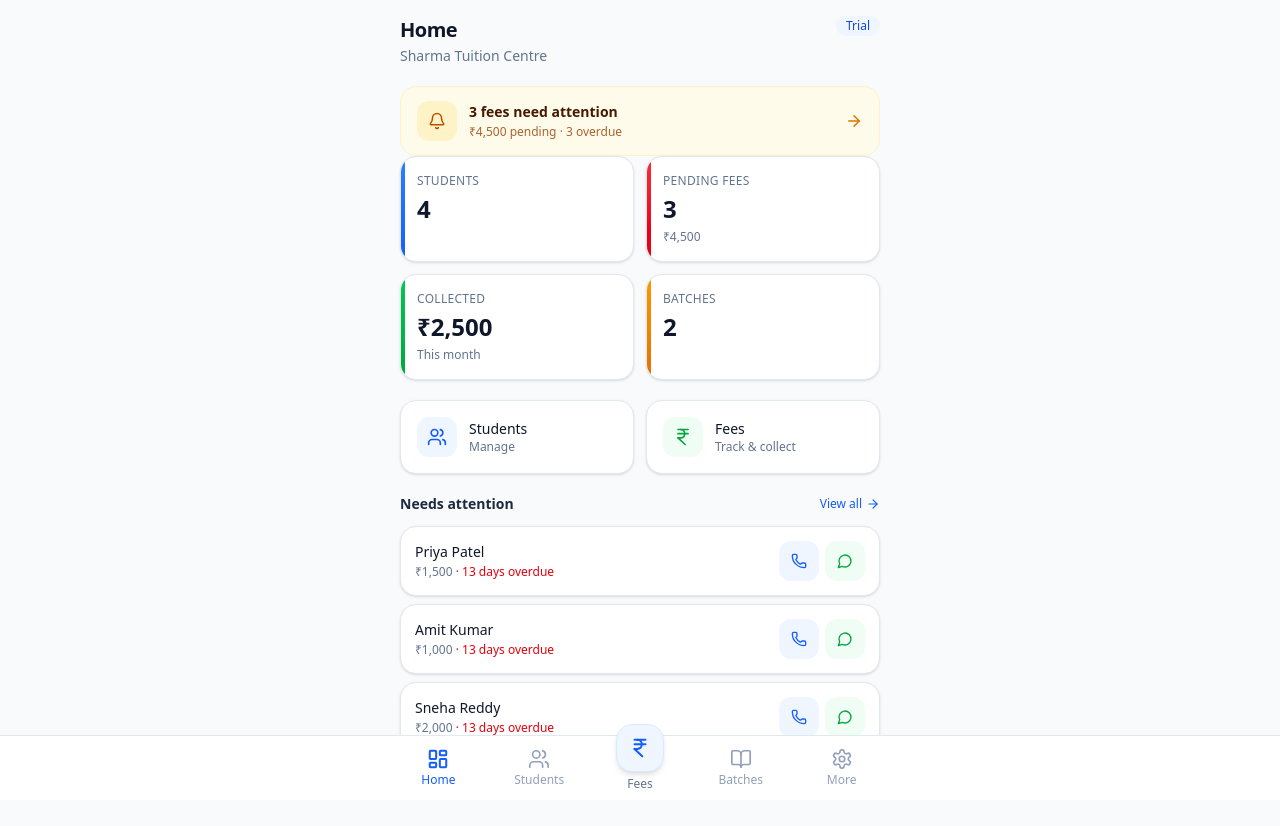
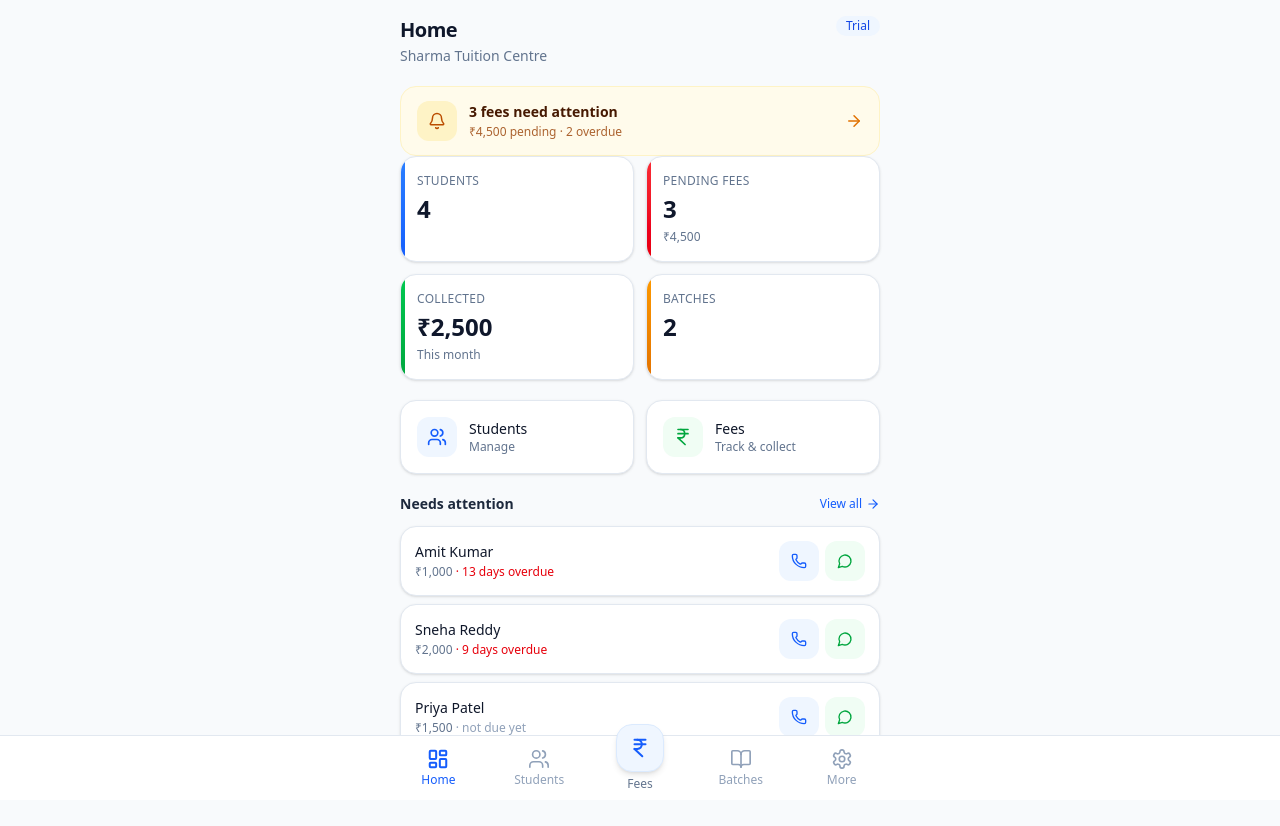
Before and after one commit to chandandass/fee-manager-saas, a Next.js app: page / in a window 1280 px wide. Shown: the top 826 px of the page. Built offline with nearby package versions, Linux system fonts and the light colour scheme.

Commit message:
Use per-student feeStartDay for overdue on Fees and Home

```diff
--- a/src/app/fees/page.tsx
+++ b/src/app/fees/page.tsx
@@ -61,6 +61,13 @@ export default function FeesPage() {
   }, []);
 
   const phoneMap = Object.fromEntries(students.map((s) => [s.id, s.phone]));
+  const feeDayMap = Object.fromEntries(
+    students.map((s) => [s.id, s.feeStartDay || 1])
+  );
+
+  function daysFor(fee: FeeRecord) {
+    return getDaysPending(fee.month, feeDayMap[fee.studentId] || 1);
+  }
 
   const filtered = fees
     .filter((f) => {
@@ -72,7 +79,7 @@ export default function FeesPage() {
     .sort((a, b) => {
       if (a.status === "paid" && b.status !== "paid") return 1;
       if (a.status !== "paid" && b.status === "paid") return -1;
-      return getDaysPending(b.month) - getDaysPending(a.month);
+      return daysFor(b) - daysFor(a);
     });
 
   async function markFullPaid(fee: FeeRecord) {
@@ -276,7 +283,7 @@ export default function FeesPage() {
         <div className="space-y-3">
           {filtered.map((fee) => {
             const due = fee.amount - fee.paidAmount;
-            const days = getDaysPending(fee.month);
+            const days = daysFor(fee);
             const phone = phoneMap[fee.studentId] || "";
             const showPartial = partialFeeId === fee.id;
             const showSnooze = snoozeMenuId === fee.id;
@@ -292,7 +299,6 @@ export default function FeesPage() {
                       : "")
                   }
                 >
-                  {/* Top: name left · snooze + status right */}
                   <div className="flex items-start justify-between gap-2">
                     <div className="min-w-0 flex-1">
                       <p className="font-semibold text-sm truncate">
@@ -303,6 +309,11 @@ export default function FeesPage() {
                         {fee.status !== "paid" && days > 0 && !snoozed && (
                           <span className="text-red-600 font-medium">
                             {" · "}{daysPendingLabel(days)}
+                          </span>
+                        )}
+                        {fee.status !== "paid" && days === 0 && !snoozed && (
+                          <span className="text-slate-400">
+                            {" · "}not due yet
                           </span>
                         )}
                         {snoozed && fee.snoozedUntil && (
@@ -318,7 +329,6 @@ export default function FeesPage() {
                     </div>
 
                     <div className="flex items-center gap-1.5 shrink-0">
-                      {/* Snooze: left of status (only for active pending) */}
                       {fee.status !== "paid" && !snoozed && (
                         <button
                           type="button"
@@ -348,7 +358,6 @@ export default function FeesPage() {
                     </div>
                   </div>
 
-                  {/* Amount + primary actions */}
                   <div className="mt-3 flex items-center justify-between gap-2">
                     <div>
                       <p className="text-lg font-semibold text-slate-900">
--- a/src/app/page.tsx
+++ b/src/app/page.tsx
@@ -43,16 +43,26 @@ export default function DashboardPage() {
         repos.students.getAll(),
       ]);
       setStats(s);
+      setStudents(studs);
+      const feeDayMap = Object.fromEntries(
+        studs.map((st) => [st.id, st.feeStartDay || 1])
+      );
       setPending(
-        p.sort((a, b) => getDaysPending(b.month) - getDaysPending(a.month))
+        p.sort(
+          (a, b) =>
+            getDaysPending(b.month, feeDayMap[b.studentId] || 1) -
+            getDaysPending(a.month, feeDayMap[a.studentId] || 1)
+        )
       );
-      setStudents(studs);
       setLoading(false);
     }
     load();
   }, []);
 
   const phoneMap = Object.fromEntries(students.map((s) => [s.id, s.phone]));
+  const feeDayMap = Object.fromEntries(
+    students.map((s) => [s.id, s.feeStartDay || 1])
+  );
 
   if (loading || !stats) {
     return (
@@ -67,7 +77,9 @@ export default function DashboardPage() {
     );
   }
 
-  const overdueCount = pending.filter((f) => getDaysPending(f.month) > 0).length;
+  const overdueCount = pending.filter(
+    (f) => getDaysPending(f.month, feeDayMap[f.studentId] || 1) > 0
+  ).length;
 
   return (
     <div className="p-4 space-y-5">
@@ -77,7 +89,6 @@ export default function DashboardPage() {
         action={<Badge variant="info">Trial</Badge>}
       />
 
-      {/* In-app notification strip — helpful, not pushy */}
       {pending.length > 0 ? (
         <Link href="/fees">
           <div className="flex items-center gap-3 rounded-2xl bg-amber-50 border border-amber-100 px-4 py-3.5 active:bg-amber-100 transition">
@@ -180,8 +191,11 @@ export default function DashboardPage() {
         ) : (
           <div className="space-y-2">
             {pending.slice(0, 5).map((fee) => {
-              const due = fee.amount - fee.paidAmount;
-              const days = getDaysPending(fee.month);
+              const dueAmt = fee.amount - fee.paidAmount;
+              const days = getDaysPending(
+                fee.month,
+                feeDayMap[fee.studentId] || 1
+              );
               const phone = phoneMap[fee.studentId] || "";
               return (
                 <Card key={fee.id} className="!p-3.5">
@@ -191,11 +205,14 @@ export default function DashboardPage() {
                         {fee.studentName}
                       </p>
                       <p className="text-xs text-slate-500 mt-0.5">
-                        {formatCurrency(due)}
+                        {formatCurrency(dueAmt)}
                         {days > 0 && (
                           <span className="text-red-600 font-medium">
                             {" · "}{daysPendingLabel(days)}
                           </span>
+                        )}
+                        {days === 0 && (
+                          <span className="text-slate-400"> · not due yet</span>
                         )}
                       </p>
                     </div>
@@ -217,7 +234,7 @@ export default function DashboardPage() {
                               whatsappService.openReminder({
                                 phone,
                                 studentName: fee.studentName,
-                                amount: due,
+                                amount: dueAmt,
                                 month: fee.month,
                                 instituteName: "Sharma Tuition Centre",
                               })
```
